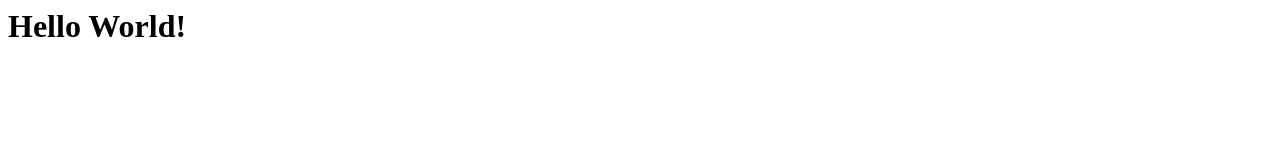
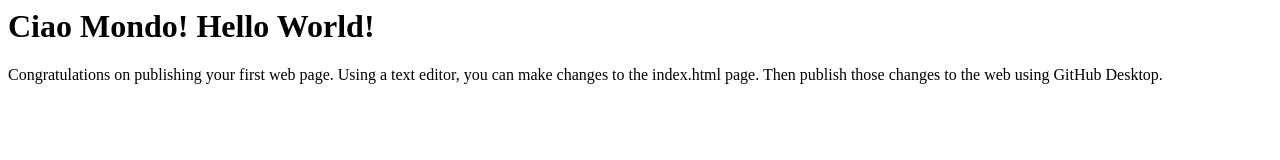
Before and after one commit to mikallok/git-practice, a plain HTML site: page index.html in a window 1280 px wide. Drawn offline with Linux system fonts and the light colour scheme.

Commit message:
Update index.html

```diff
--- a/index.html
+++ b/index.html
@@ -1 +1,2 @@
-<h1>Hello World!</h1>
+<h1>Ciao Mondo! Hello World!</h1>
+<p>Congratulations on publishing your first web page. Using a text editor, you can make changes to the index.html page. Then publish those changes to the web using GitHub Desktop.</p>
```
